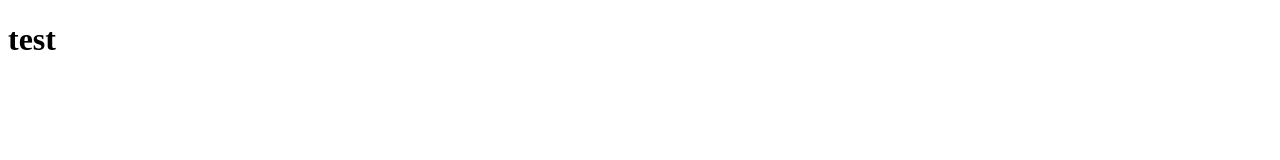
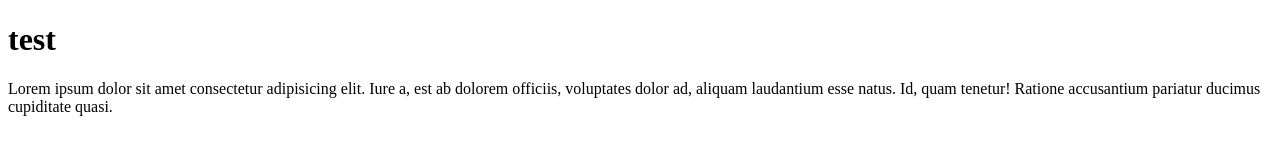
Before and after one commit to MonikaSzyjka/new-repo, a plain HTML site: page index.html in a window 1280 px wide. Drawn offline with Linux system fonts and the light colour scheme.

Commit message:
2 commit

```diff
--- a/index.html
+++ b/index.html
@@ -7,5 +7,10 @@
 </head>
 <body>
     <h1> test</h1>
+    <div>
+        <p>
+            Lorem ipsum dolor sit amet consectetur adipisicing elit. Iure a, est ab dolorem officiis, voluptates dolor ad, aliquam laudantium esse natus. Id, quam tenetur! Ratione accusantium pariatur ducimus cupiditate quasi.
+        </p>
+    </div>
 </body>
 </html>
```
